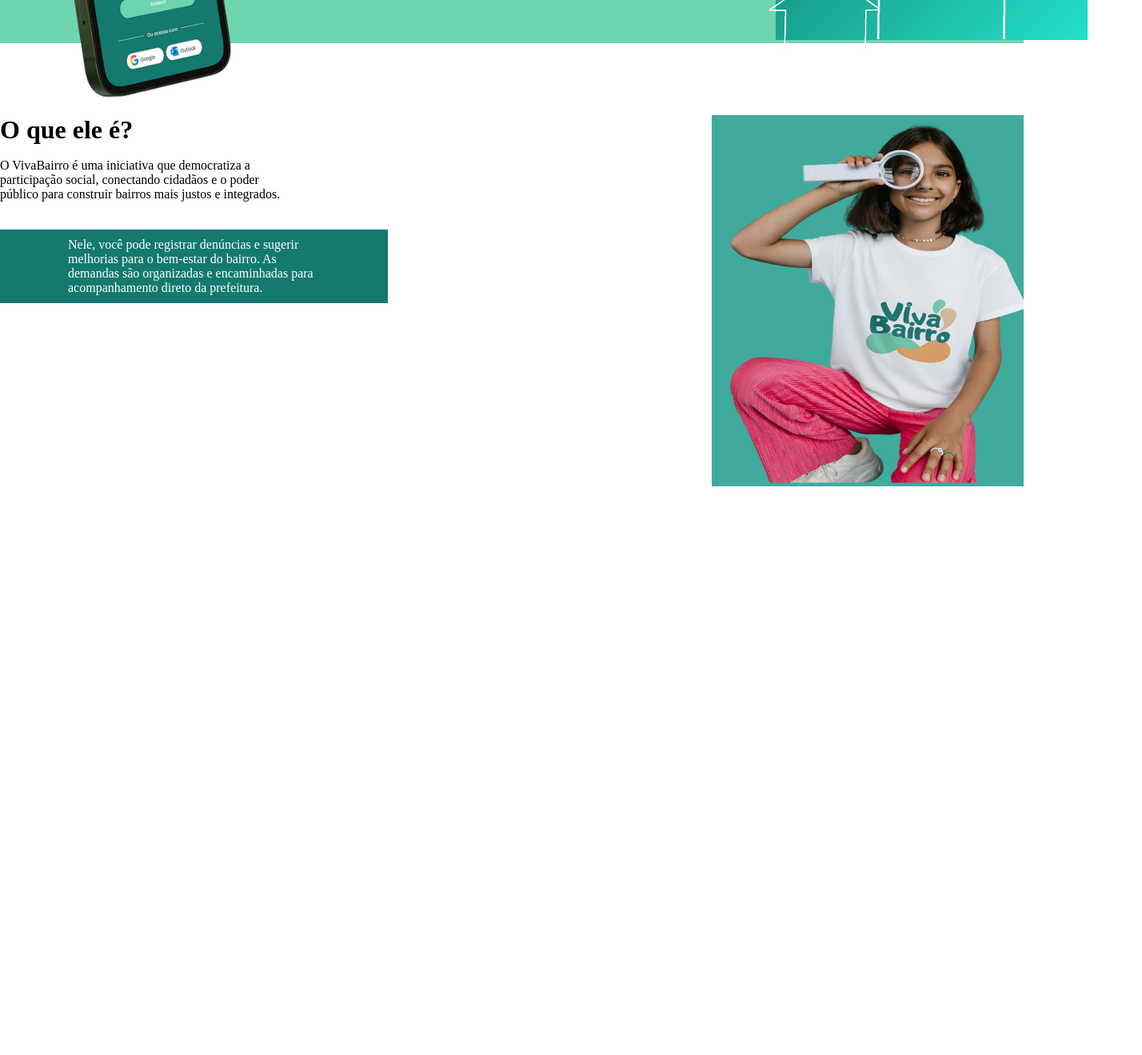
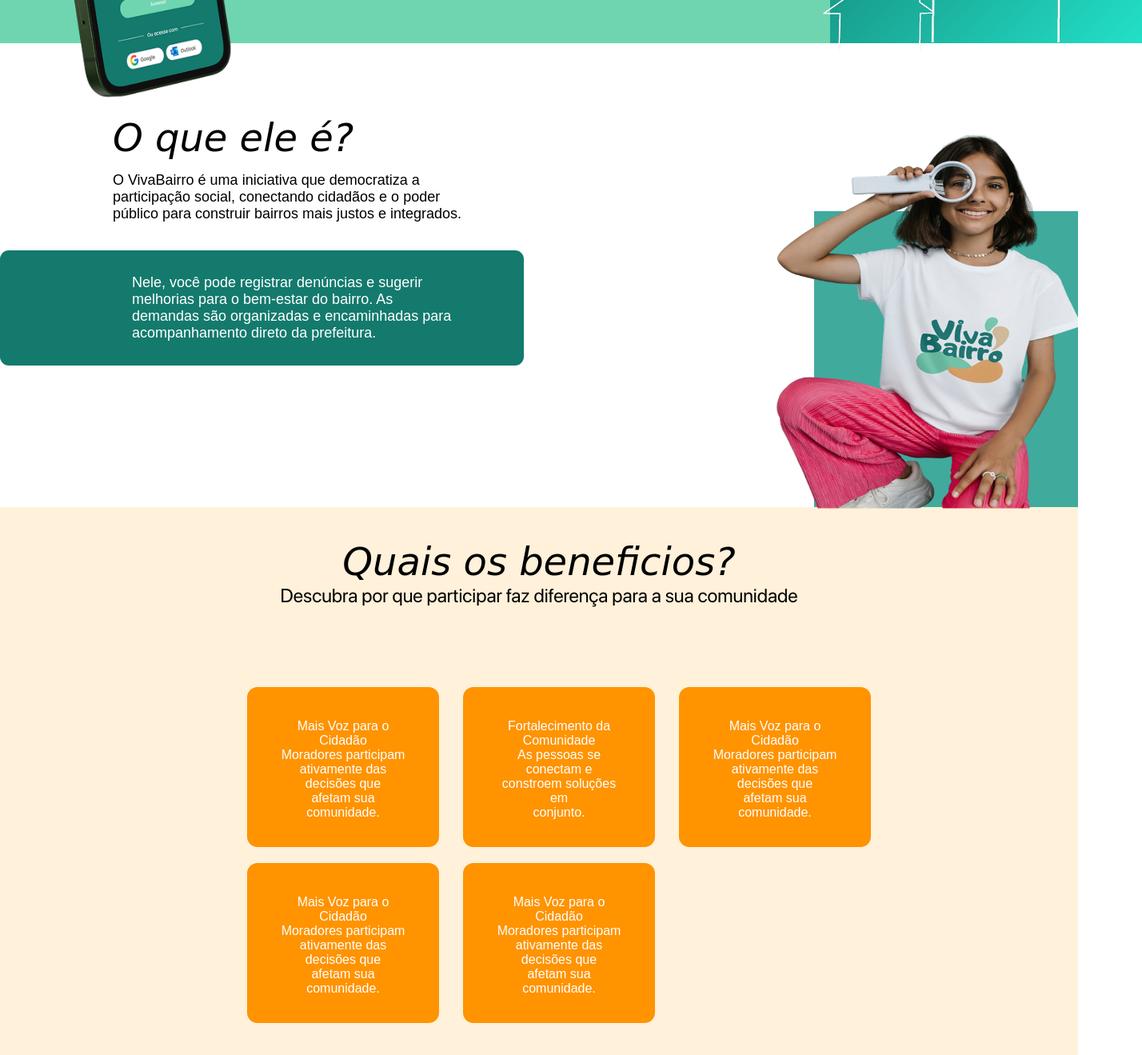
Before and after one commit to laramaia/landing-vivabairro, a plain HTML site: page index.html in a window 1280 px wide. Shown: the part 971-2290 px from the top of the page at 80% size, 1428 px wide, since content can reach past the window. Before the commit the page ends 1579 px from the top, so only its background shows below. Drawn offline with Linux system fonts and the light colour scheme; a web font is replaced by a local one.

Commit message:
cria section beneficios

```diff
--- a/index.html
+++ b/index.html
@@ -5,6 +5,8 @@
     <meta name="viewport" content="width=device-width, initial-scale=1.0">
     <title>Conheça o Viva Bairro</title>
     <link rel="stylesheet" href="style.css">
+    <link href="https://fonts.googleapis.com/css2?family=Shadows+Into+Light+Two&display=swap" rel="stylesheet">
+    <link rel="shortcut icon" href="img/favicon.png" type="image/x-icon">
 </head>
 <body>
     <header>
@@ -13,9 +15,9 @@
             <nav>
                 <ul type="none">
                     <li><a href="#">Início</a></li>
-                    <li><a href="#">Sobre</a></li>
-                    <li><a href="#">Objetivo</a></li>
-                    <li><a href="#">Benefícios</a></li>
+                    <li><a href="#sobre">Sobre</a></li>
+                    <li><a href="#objetivo">Objetivo</a></li>
+                    <li><a href="#beneficios">Benefícios</a></li>
                     <li><a href="#">Equipe</a></li>
                 </ul>
             </nav>
@@ -23,30 +25,33 @@
 
         <div class="banner">
             <div class="apresentacao">
-                <p>Transformando bairros em lugares de <span>CONEXÃO</span></p>
-                <p>Uma forma de participar ativamente da mudança do seu bairro. </p>
-                <button>Acesse o pitch</button>
+                <p>Transformando<br>bairros em lugares<br>de <span>Conexão</span></p>
+                <p>Uma forma de participar ativamente<br>da mudança do seu bairro. </p>
+                <button><a href="https://www.canva.com/design/DAGvDOJotc4/qhCmwXLGVgpE-gsGwhtTAg/view?utm_content=DAGvDOJotc4&utm_campaign=designshare&utm_medium=link2&utm_source=uniquelinks&utlId=hc16f39dae1" target="_blank">Acesse o pitch</a></button>
             </div>
             <img src="img/mulher-sorrindo.png" alt="Mulher sorrindo enquanto usa o celular">
         </div>
     </header>
     <main>
-        <div class="chamado">
+        <section id="sobre">
             <div class="circulo1">
                 <img src="img/mockup.png" alt="Mockup do Viva Bairro" class="mockup-imagem">
             </div>
 
-            <p>Já pensou em dar voz ao seu bairro? Conheça o<br> <span>Viva Bairro</span></p>
+            <p>Já pensou em dar voz ao seu<br> bairro? Conheça o<br> <span>Viva Bairro</span></p>
             <div class="circulo2">
                 <img src="img/elemento-casa.png" alt="Elemento de Casa" class="casa-imagem1">
                 <img src="img/elemento-casa.png" alt="Elemento de Casa" class="casa-imagem2">
             </div>
-        </div>
+        </section>
 
-        <div class="resumo">
+
+        <section id="objetivo">
             <div class="o-que-e">
-                <h1>O que ele é?</h1>
-                <p>O VivaBairro é uma iniciativa que democratiza a<br>participação social, conectando cidadãos e o poder<br>público para construir bairros mais justos e integrados.</p>
+                <div class="bloco1">
+                    <h1>O que ele é?</h1>
+                    <p>O VivaBairro é uma iniciativa que democratiza a<br>participação social, conectando cidadãos e o poder<br>público para construir bairros mais justos e integrados.</p>
+                </div>
                 <div class="retangulo">
                     <p>Nele, você pode registrar denúncias e sugerir<br>melhorias para o bem-estar do bairro. As<br>demandas são organizadas e encaminhadas para<br>acompanhamento direto da prefeitura.</p>
                 </div>
@@ -55,7 +60,36 @@
             <div class="resumo-imagem">
                 <img src="img/garota-com-lupa.png" alt="Garota com lupa">
             </div>
-        </div>
+        </section>
+
+        <section id="beneficios">
+            <div>
+                <h1>Quais os beneficios?</h1>
+                <h2>Descubra por que participar faz diferença para a sua comunidade</h2>
+            </div>
+            <div class="grade">
+                <div class="beneficio-fundo">
+                    <p>Mais Voz para o Cidadão</p>
+                    <p>Moradores participam<br>ativamente das decisões que<br>afetam sua comunidade.</p>
+                </div>
+                <div class="beneficio-fundo">
+                    <p>Fortalecimento da Comunidade</p>
+                    <p>As pessoas se conectam e<br>constroem soluções em<br>conjunto.</p>
+                </div>
+                <div class="beneficio-fundo">
+                    <p>Mais Voz para o Cidadão</p>
+                    <p>Moradores participam<br>ativamente das decisões que<br>afetam sua comunidade.</p>
+                </div>
+                <div class="beneficio-fundo">
+                    <p>Mais Voz para o Cidadão</p>
+                    <p>Moradores participam<br>ativamente das decisões que<br>afetam sua comunidade.</p>
+                </div>
+                <div class="beneficio-fundo">
+                    <p>Mais Voz para o Cidadão</p>
+                    <p>Moradores participam<br>ativamente das decisões que<br>afetam sua comunidade.</p>
+                </div>
+            </div>
+        </section>
     </main>
 </body>
 </html>
--- a/style.css
+++ b/style.css
@@ -1,6 +1,38 @@
+@font-face {
+  font-family: "SF Pro";
+  src: url("font/SF-Pro-Display-Regular.otf") format("opentype");
+}
+
+@font-face {
+  font-family: "SF Pro";
+  src: url("font/SFPRODISPLAYREGULAR.OTF") format("opentype");
+  font-weight: 700;
+}
+ @font-face {
+    font-family: "SF Pro";
+    src: url("font/SFPRODISPLAYTHINITALIC.OTF") format("opentype");
+    font-weight: 200;
+ }
+
+
+@import url('https://fonts.googleapis.com/css2?family=Shadows+Into+Light+Two&display=swap');
+
 * {
     padding: 0;
     margin: 0;
+}
+
+body {
+    font-family: "SF Pro", sans-serif;
+    width: 1348px;
+    overflow-x: hidden;
+}
+
+h1 {
+    font-family: "Shadows Into Light Two", cursive;
+    font-weight: 200;
+    font-style: italic;
+    font-size: 48px;
 }
 
 .menu img {
@@ -34,9 +66,17 @@ nav {
     justify-content: space-between;
 }
 
+.banner p:first-of-type {
+    font-size: 36px;
+}
+
 .banner span {
     color: #6FD5B0;
-    font-size: 45px;
+    font-family: "Shadows Into Light Two", cursive;
+    font-weight: 100;
+    font-style: italic;
+    font-size: 60px;
+    line-height: 0.9;
 }
 
 .apresentacao {
@@ -48,35 +88,57 @@ nav {
     gap: 20px;
 }
 
+.apresentacao p {
+    width: 100%;
+}
+
 button {
     background-color: #137A6D;
     color: white;
     border-style: none;
     border-radius: 8px;
-    padding: 6px;
-    width: 140px;
+    padding: 10px;
+    width: 260px;
     box-shadow: 1px 1px 4px rgba(0, 0, 0, 0.377);
+    margin-left: -35px;
+    font-size: 14px;
+}
+
+button a {
+    text-decoration: none;
+    color: white;
 }
 
 button:hover {
-    width: 150px;
-    height: 30px;
-    font-size: 14px;
+    width: 250px;
+    font-size: 15px;
 }
 
 .banner img {
     width: 600px;
 }
 
-.chamado {
+#sobre {
     height: 360px;
     display: flex;
     background-color: #6FD5B0;
     justify-content: space-between;
 }
 
-.chamado p {
-    align-self: center;
+#sobre p {
+    padding-top: 90px;
+    margin-left: -90px;
+    font-size: 26px;
+    font-weight: 200;
+    font-style: normal;
+}
+
+#sobre span {
+    color: white;
+    font-size: 84px;
+    font-family: "Shadows Into Light Two", cursive;
+    margin-left: 90px;
+    word-spacing: -26px;
 }
 
 .circulo1 {
@@ -125,7 +187,7 @@ button:hover {
     height: 100px;
 }
 
-.resumo {
+#objetivo {
     display: flex;
     padding-top: 90px;
 }
@@ -138,18 +200,64 @@ button:hover {
 }
 
 .retangulo {
+    color: white;
     background-color: #137A6D;
-    width: 400px;
+    width: 490px;
     margin-top: 18px;
-    padding: 10px 0 10px 85px;
-    color: white;
+    padding: 30px 0 30px 165px;
+    border-radius: 11px;
 }
 
 .resumo-imagem {
     background-color: #40AA9D; /*40AA9D e 185B5A*/
+    height: 370px;
+    width: 330px;
+    margin-top: 120px;
+}
+
+.bloco1 {
+    display: flex;
+    flex-direction: column;
+    margin: 0 auto;
+    text-align: left;
+    gap: 15px;
+    transform: translateX(-150px);
+}
+
+#objetivo p {
+    font-size: 18px;
 }
 
 .resumo-imagem img {
-    height: 460px;
-    width: 390px
+    height: 480px;
+    width: 400px;
+    position: relative;
+    top: -29%;
+    right: 70px;
 }
+
+#beneficios {
+    display: flex;
+    flex-wrap: wrap;
+    justify-content: center;
+    text-align: center;
+    padding: 40px;
+    background-color: #FFF1DA;
+    gap: 100px;
+}
+
+.grade {
+    display: grid;
+    grid-template-columns: repeat(3, 190px);
+    justify-content: center;
+    gap: 20px 80px; /* vertical | horizontal */
+}
+
+.beneficio-fundo {
+    width: 160px;
+    height: 120px;
+    padding: 40px;
+    background-color: #FF9300;
+    color: white;
+    border-radius: 13px;
+}
```
Also changed, not shown: font/SFPRODISPLAYBOLD.OTF (added), font/SFPRODISPLAYREGULAR.OTF (added), font/SFPRODISPLAYTHINITALIC.OTF (added), img/favicon.png (added).
